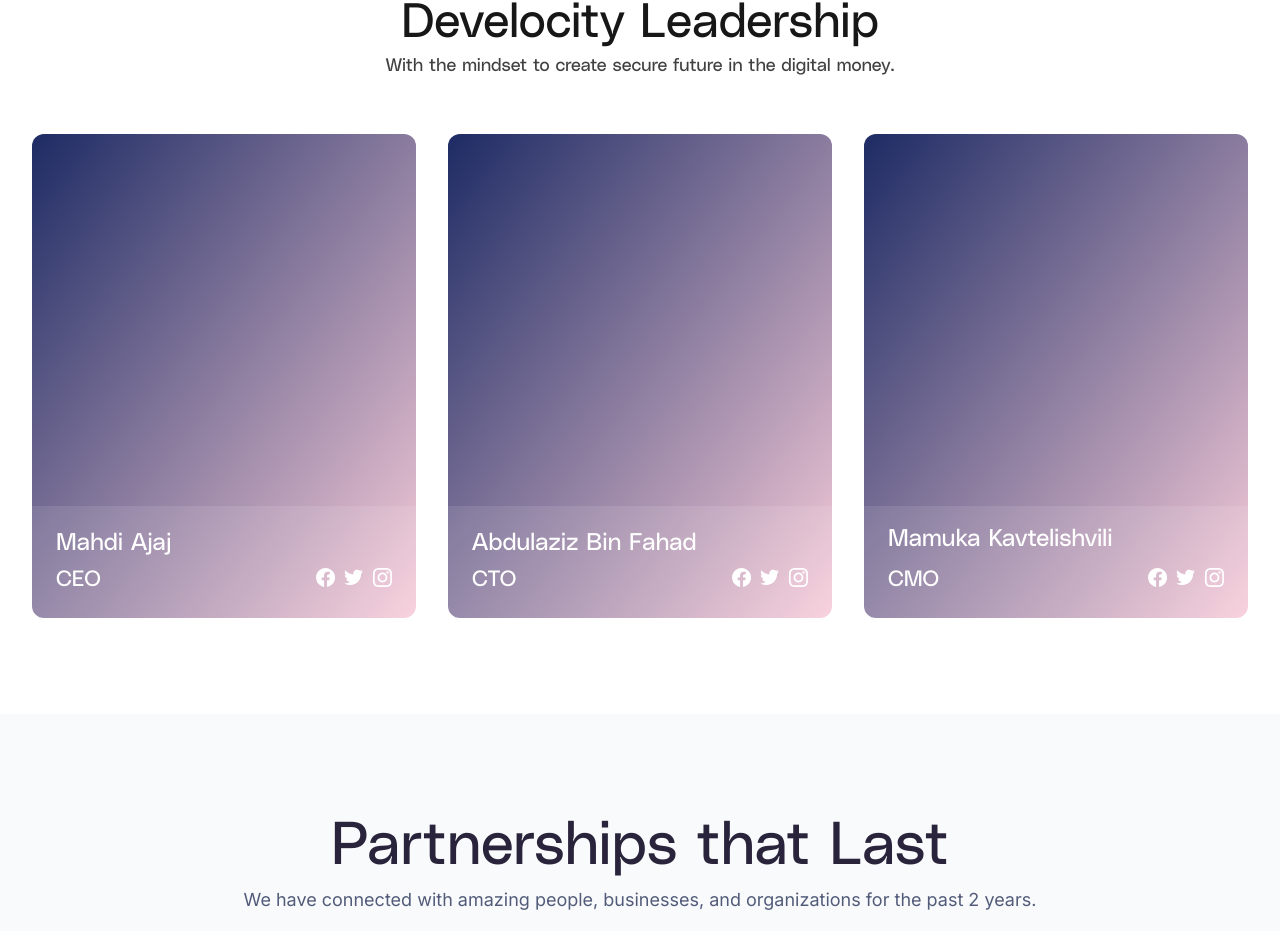
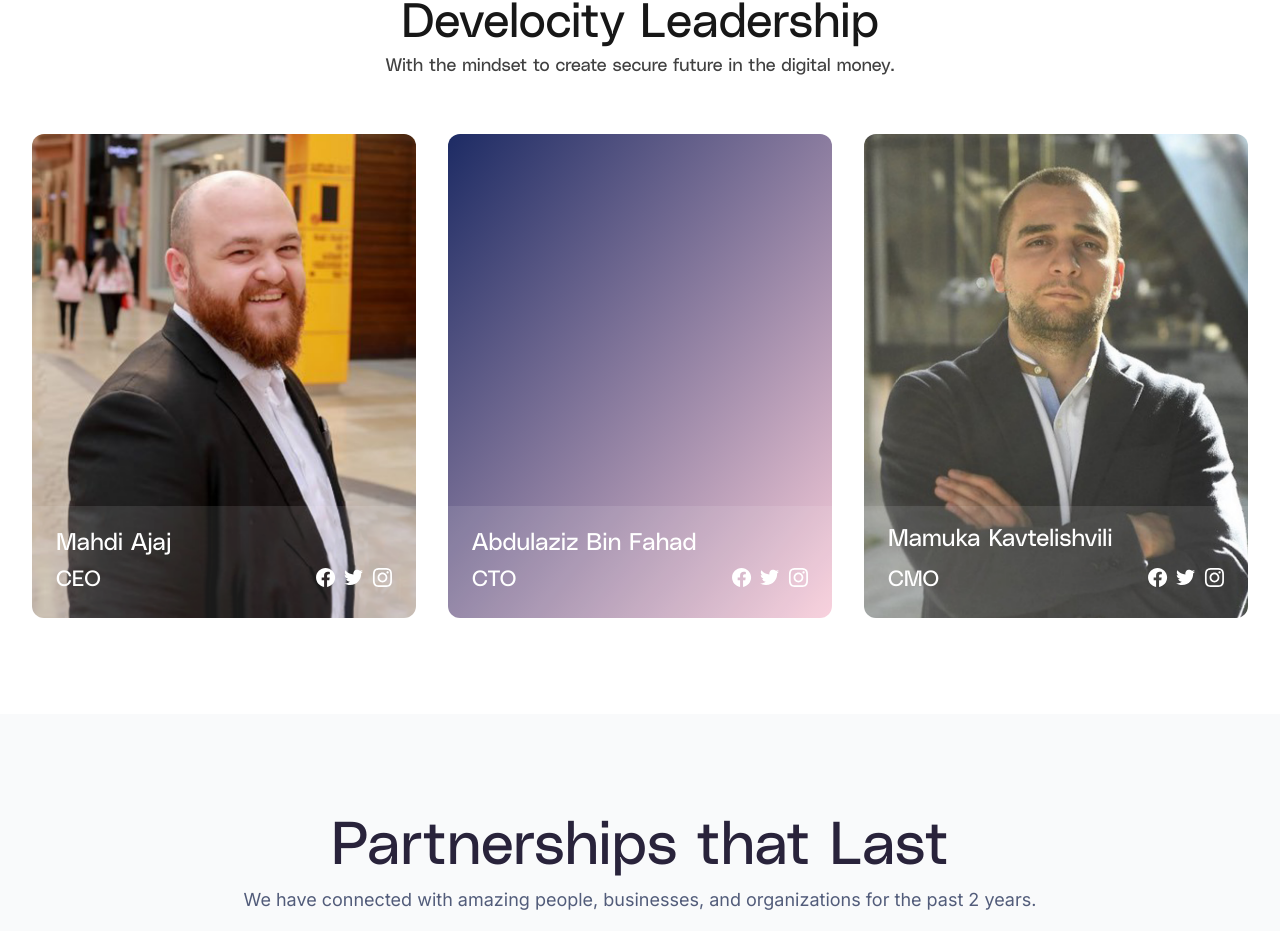
Before and after one commit to moussa32/develocity-finance, a Next.js app: page / in a window 1280 px wide. Shown: the part 6746-7677 px from the top of the page. Built offline with nearby package versions, Linux system fonts and the light colour scheme.

Commit message:
add leadership images

```diff
--- a/components/Homepage/Leadership.jsx
+++ b/components/Homepage/Leadership.jsx
@@ -17,7 +17,7 @@ function Leadership() {
          {t?.homeSection?.leadershipSection?.subText}
         </p>
         <div className="hidden gap-x-8 md:grid mt-12 md:mt-14 gap-7 grid-cols-1 lg:grid-cols-3">
-          <div className="relative pt-[27px] pb-[27px] rounded-xl bg-gradient-to-br from-[#1D2B64] to-[#F8CDDA] h-[484px]">
+          <div className="relative pt-[27px] pb-[27px] rounded-xl LD-ceo bg-cover bg-center bg-no-repeat bg-gradient-to-br from-[#1D2B64] to-[#F8CDDA] h-[484px]">
             <div className="absolute bottom-0 right-0 left-0 bg-white opacity-10 z-0 h-28"></div>
             <div className="absolute bottom-0 right-0 left-0 z-20">
               <div className="px-6 pt-6 pb-6 ltr:text-left rtl:text-right text-white z-50">
@@ -49,7 +49,7 @@ function Leadership() {
               </div>
             </div>
           </div>
-          <div className="relative pt-[27px] pb-[27px] rounded-xl bg-gradient-to-br from-[#1D2B64] to-[#F8CDDA] h-[484px]">
+          <div className="relative pt-[27px] pb-[27px] rounded-xl LD-cmo bg-cover bg-center bg-no-repeat bg-gradient-to-br from-[#1D2B64] to-[#F8CDDA] h-[484px]">
             <div className="absolute bottom-0 right-0 left-0 bg-white opacity-10 z-0 h-28"></div>
             <div className="absolute bottom-0 right-0 left-0 z-20">
               <div className="px-6 pt-6 pb-6 ltr:text-left rtl:text-right text-white z-50">
--- a/components/Homepage/LeadershipSlider.jsx
+++ b/components/Homepage/LeadershipSlider.jsx
@@ -48,7 +48,7 @@ const LeadershipSlider = () => {
       <SwiperSlide>
         {({ isActive }) => (
           <div
-            className={`relative mx-auto pt-[27px] pb-[27px] transition-all ease-in-out duration-300 rounded-xl bg-gradient-to-br from-[#1D2B64] to-[#F8CDDA] w-[80vw] h-[410px]
+            className={`relative mx-auto pt-[27px] pb-[27px] transition-all ease-in-out duration-300 rounded-xl LD-ceo bg-cover bg-center bg-no-repeat bg-gradient-to-br from-[#1D2B64] to-[#F8CDDA] w-[80vw] h-[410px]
         ${isActive ? "" : "opacity-50"}`}
           >
             <div className="absolute bottom-0 right-0 left-0 bg-white opacity-10 z-0 h-28"></div>
@@ -96,7 +96,7 @@ const LeadershipSlider = () => {
       <SwiperSlide>
         {({ isActive }) => (
           <div
-            className={`relative mx-auto pt-[27px] pb-[27px] transition-all ease-in-out duration-300 rounded-xl bg-gradient-to-br from-[#1D2B64] to-[#F8CDDA] w-[80vw] h-[410px]
+            className={`relative mx-auto pt-[27px] pb-[27px] transition-all ease-in-out duration-300 rounded-xl LD-cmo bg-cover bg-center bg-no-repeat bg-gradient-to-br from-[#1D2B64] to-[#F8CDDA] w-[80vw] h-[410px]
       ${isActive ? "" : "opacity-50"}`}
           >
             <div className="absolute bottom-0 right-0 left-0 bg-white opacity-10 z-0 h-28"></div>
--- a/styles/index.css
+++ b/styles/index.css
@@ -21,6 +21,12 @@
 
 .header-bg {
   background-image: url("../public/assets/images/headerMobileBackground.png");
+}
+.LD-ceo {
+  background-image: url("../public/assets/images/LD-ceo.png");
+}
+.LD-cmo {
+  background-image: url("../public/assets/images/LD-cmo.png");
 }
 .blog-bg {
   background-image: url("../public/assets/images/Blog-bg.svg");
```
Also changed, not shown: public/assets/images/LD-ceo.png (added), public/assets/images/LD-cmo.png (added).
